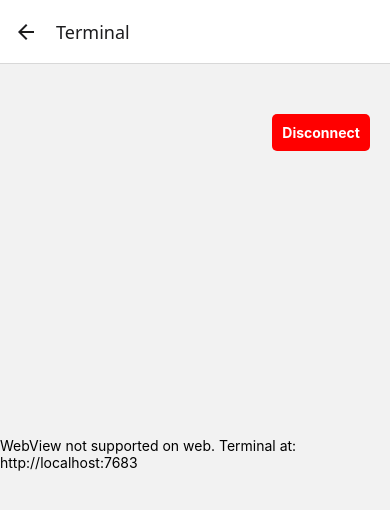
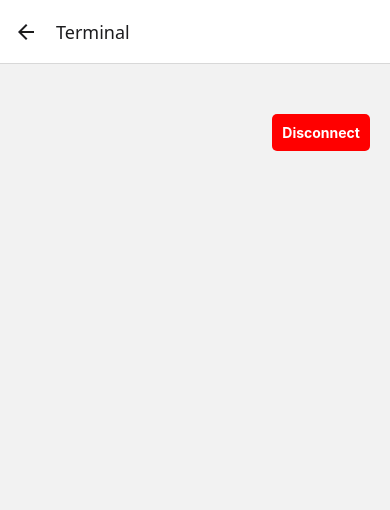
Before and after one commit to Kim-Lancaster/emulator, a React Native app in the folder mobile/: screen /Terminal in a window 390 px wide. Shown: the top 510 px of the page. Built offline with nearby package versions, Linux system fonts and the light colour scheme.

Commit message:
Enable web terminal with iframe

```diff
--- a/mobile/src/screens/TerminalScreen.tsx
+++ b/mobile/src/screens/TerminalScreen.tsx
@@ -40,9 +40,11 @@ export const TerminalScreen: React.FC = () => {
           domStorageEnabled={true}
         />
       ) : (
-        <View style={styles.webPlaceholder}>
-          <Text>WebView not supported on web. Terminal at: {hostUrl}</Text>
-        </View>
+        <iframe
+          src={hostUrl}
+          style={{ flex: 1, border: 'none' }}
+          title="Terminal"
+        />
       )}
       <TouchableOpacity style={styles.disconnectButton} onPress={handleDisconnect}>
         <Text style={styles.disconnectText}>Disconnect</Text>
```
Also changed, not shown: 1 other file (tests, documents, lock files or other folders).
